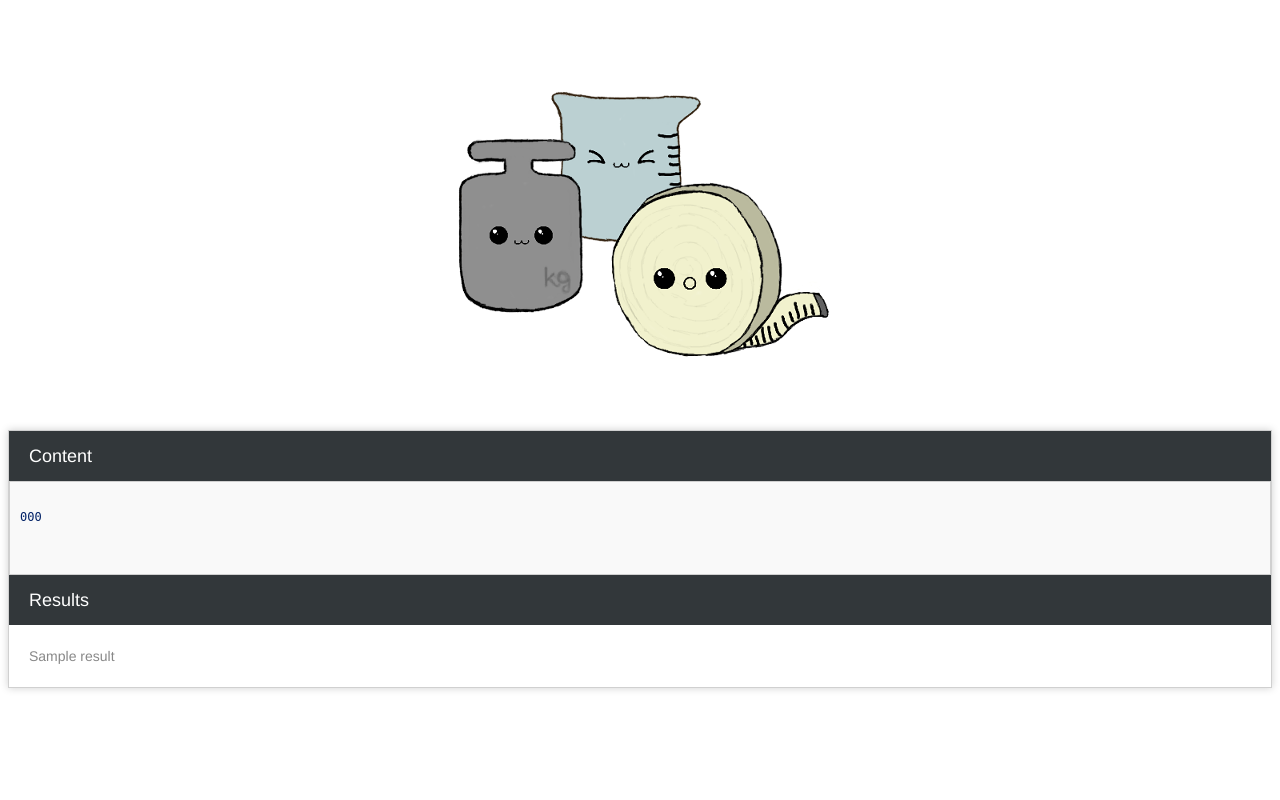
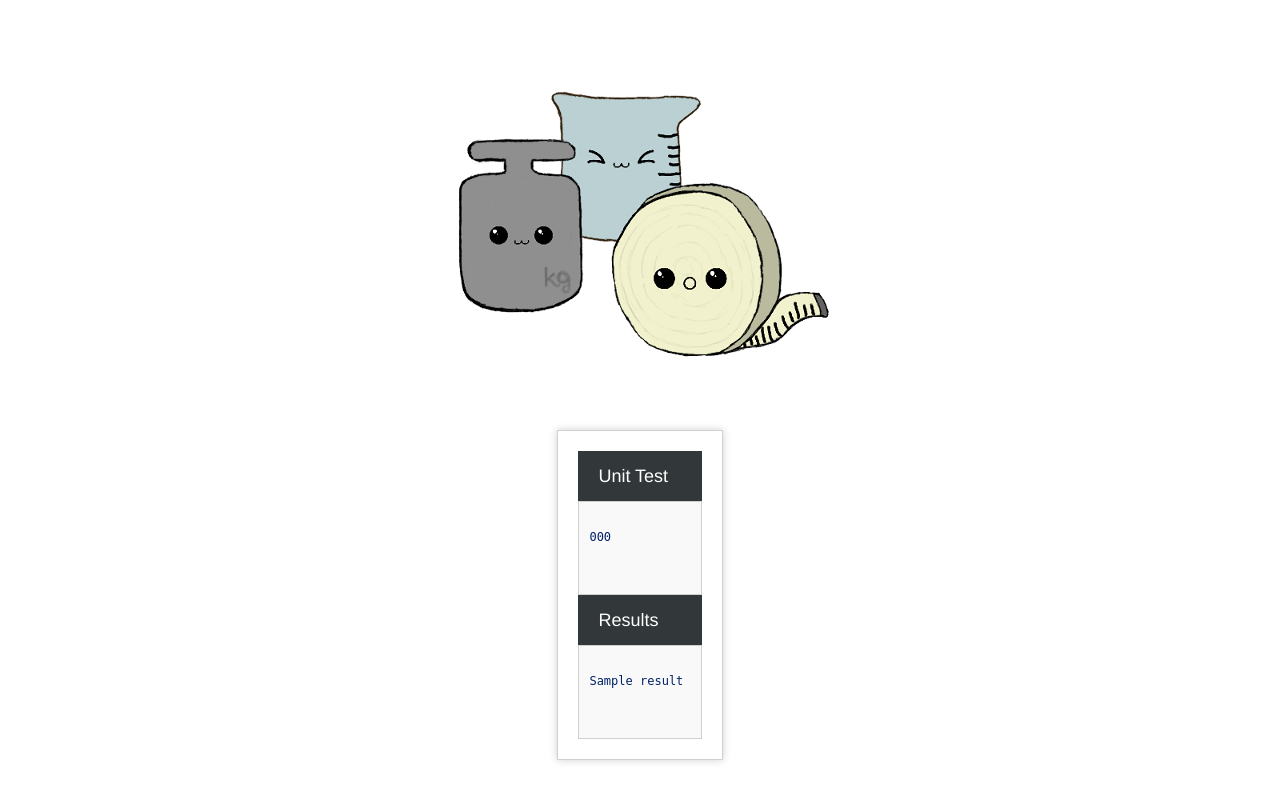
Before and after one commit to kele/find-by-ut, a Flask app: template templates/action.html in a window 1280 px wide. Run offline with Flask 2, Linux system fonts and the light colour scheme; the template is opened without the code that fills it: most values are stand-ins (such as "Sample title", 1, 10 or a date in 2020); parts of the project's set-up code (start-up, migrations or seed data) failed here and were passed over.

Commit message:
frontend improv

```diff
--- a/constants.py
+++ b/constants.py
@@ -7,4 +7,4 @@ RESULT_KEYNAME = 'RESULT'
 SERVER_SOFTWARE = os.environ.get('SERVER_SOFTWARE')
 IS_PRODUCTION = SERVER_SOFTWARE.startswith('Google')
 DEFAULT_VERSION_HOSTNAME = get_default_version_hostname()
-HOST = get_default_version_hostname() if IS_PRODUCTION else 'localhost:8080'
+HOST = 'hackaton-1009.appspot.com' if IS_PRODUCTION else 'localhost:8080'
--- a/templates/action.html
+++ b/templates/action.html
@@ -5,9 +5,11 @@
     </head>
     <body>
         <img id="logo" src="{{ url_for('static', filename='miarki_kumple.png') }}"></img><br />
-        <div id="container">
+        <div style="text-align: center;">
+          <div id="container" style="display: inline-block;">
+            <div id="content" style="text-align: left;">
               <div class="title">
-                <h1>Content</h1>
+                  <h1>Unit test</h1>
               </div>
 
               <code><pre>
@@ -17,8 +19,9 @@
               <div class="title">
                   <h1>Results</h1>
               </div>
-            <div id="content">
+              <code><pre>
 {{result}}
+              </pre></code>
           </div>
         </div>
     </body>
```
Lines whose indentation alone changed are shown as unchanged.
